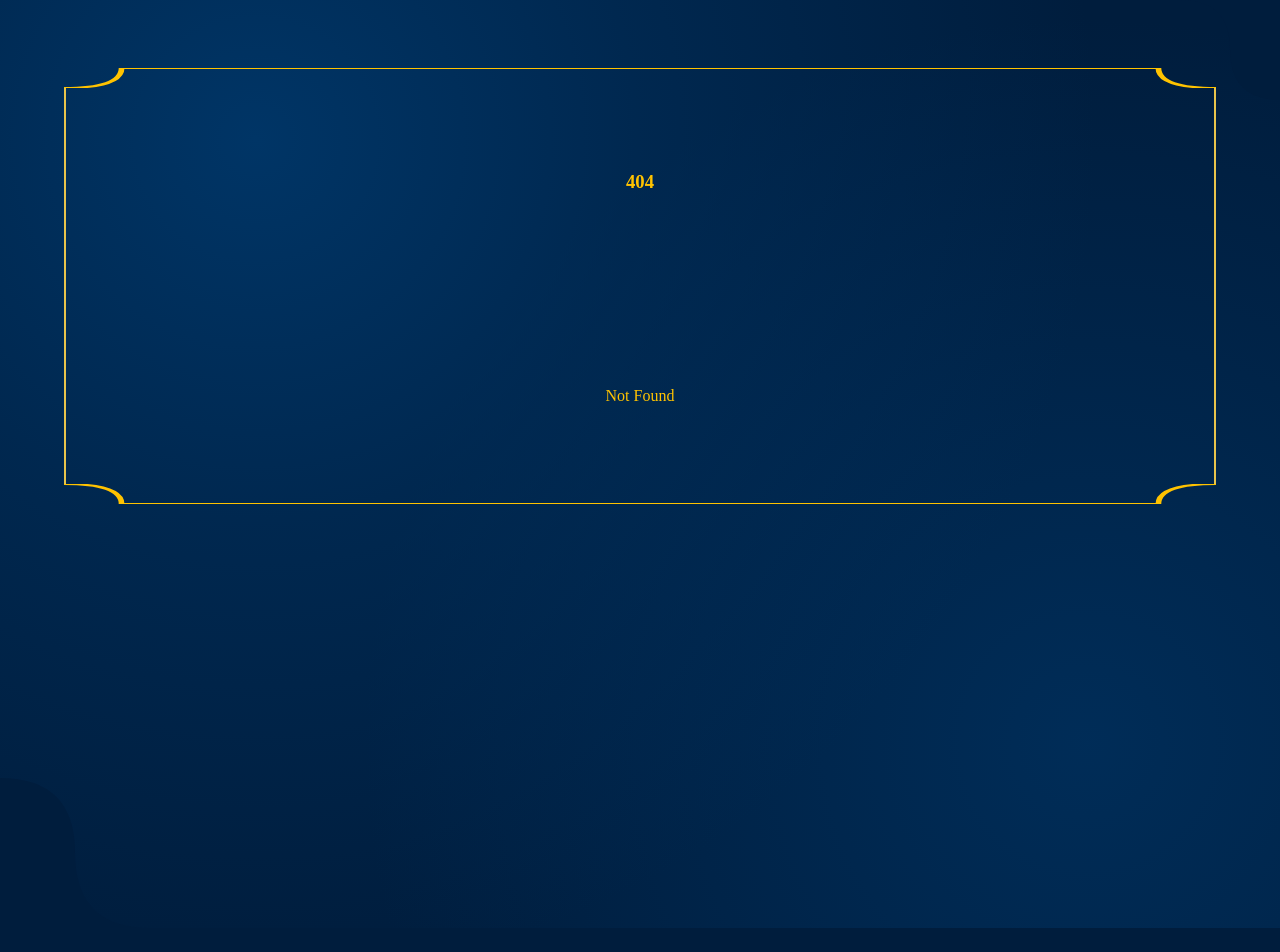
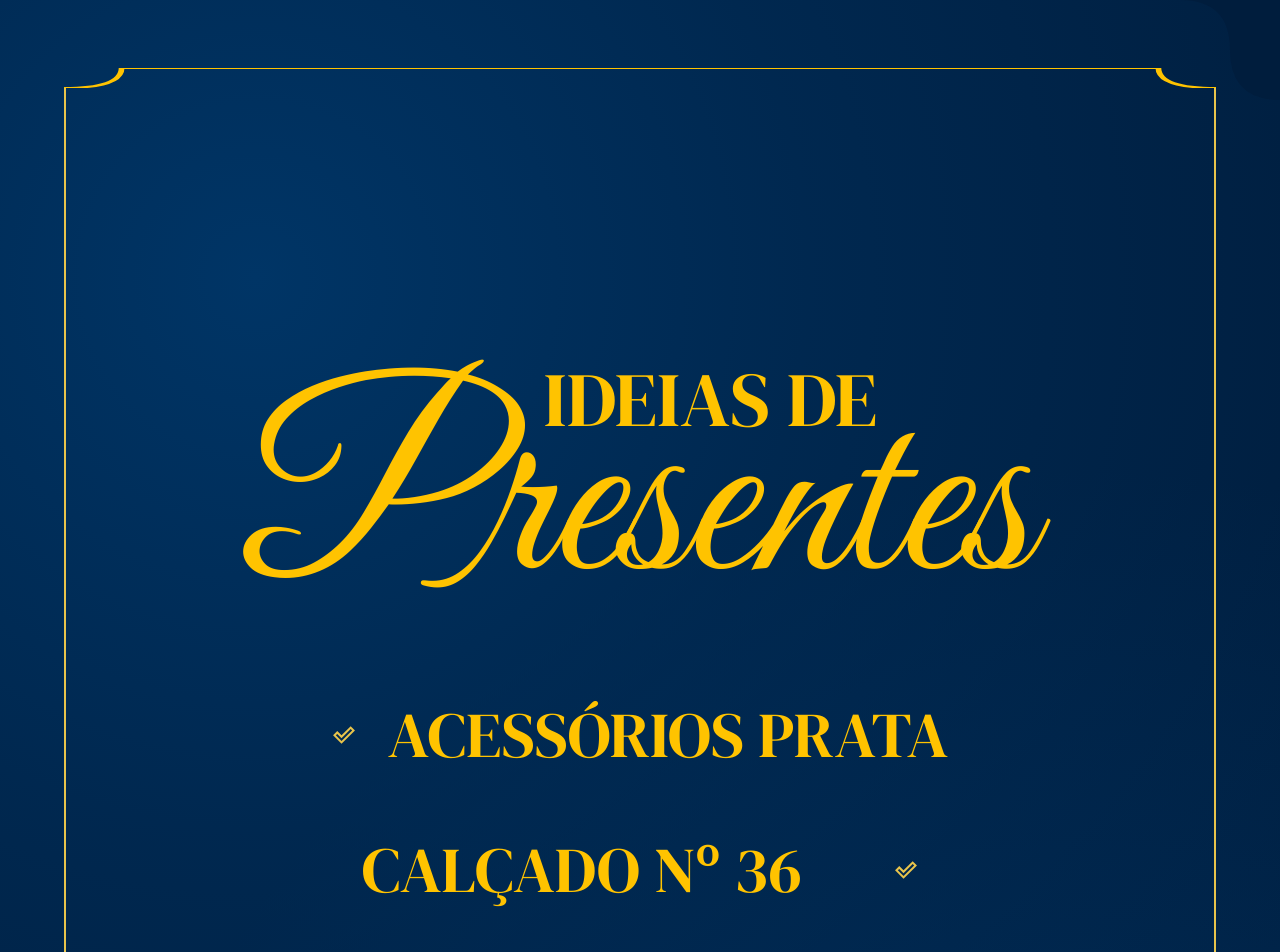
Before and after one commit to meocosta/conviteOficial, a SvelteKit app: page /presente in a window 1280 px wide. Before the commit this address had no page. Shown: the top 952 px of the page. Before the commit the page ends 928 px from the top, so only its background shows below. Built offline with nearby package versions, Linux system fonts and the light colour scheme.

Commit message:
presentes

```diff
--- a/src/routes/+layout.svelte
+++ b/src/routes/+layout.svelte
@@ -79,6 +79,7 @@
     width: 100vw;
     height: 100%;
     overflow: hidden;
+    pointer-events: none;
   }
 
   /* =========================================================
--- /dev/null
+++ b/src/routes/presente/+page.svelte
@@ -0,0 +1,138 @@
+<script lang="ts">
+  import Correct from "$lib/correct.svg";
+</script>
+
+<section id="gifts">
+  <div style="top: 28px; position: relative;">
+    <h2
+      class="display m"
+      style="bottom: -8vw; position: relative; left: 5.5vw;"
+    >
+      IDEIAS DE
+    </h2>
+    <h2 class="great">Presentes</h2>
+  </div>
+
+  <div id="presentes">
+    <div class="left">
+      <img src={Correct} alt="Correct" />
+      <p class="display p">ACESSÓRIOS PRATA</p>
+    </div>
+    <div class="right">
+      <img src={Correct} alt="Correct" />
+      <p class="display p">CALÇADO Nº 36</p>
+    </div>
+    <div class="left">
+      <img src={Correct} alt="Correct" />
+      <p class="display p">ROUPAS PP/P</p>
+    </div>
+    <div class="right">
+      <img src={Correct} alt="Correct" />
+      <p class="display p">PERFUME</p>
+    </div>
+    <div class="left">
+      <img src={Correct} alt="Correct" />
+      <p class="display p">ITENS CATÓLICOS</p>
+    </div>
+    <div class="right">
+      <img src={Correct} alt="Correct" />
+      <p class="display p">BODY SPLASH</p>
+    </div>
+  </div>
+
+  <a href="./"><button class="display m">voltar</button></a>
+</section>
+
+<style lang="css">
+  @import url("https://fonts.googleapis.com/css2?family=DM+Serif+Display:ital@0;1&family=Great+Vibes&display=swap");
+
+  a button{
+    background-color: #e8c44b;
+    color: #001d3d;
+    border: none;
+    padding: 1vw 2vw;
+    border-radius: 5px;
+    cursor: pointer;
+
+    transition: all 0.3s ease-in-out;
+  }
+
+  #gifts {
+    display: flex;
+    flex-direction: column;
+    align-items: center;
+    justify-content: center;
+    gap: 48px;
+
+    padding: 5vw;
+  }
+
+  .left {
+    display: flex;
+    flex-direction: row;
+    align-items: center;
+    justify-content: space-around;
+  }
+
+  .right {
+    display: flex;
+    flex-direction: row-reverse;
+    align-items: center;
+    justify-content: space-around;
+  }
+
+  /*TAMANHOS DE FONTES*/
+  .pp {
+    font-size: 3vw;
+  }
+
+  .p {
+    font-size: 5vw;
+  }
+
+  .m {
+    font-size: 6vw;
+  }
+
+  .g {
+    font-size: 9vw;
+  }
+
+  .gg {
+    font-size: 12vw;
+  }
+
+  h2 {
+    font-size: 20vw;
+    margin: 0;
+  }
+
+  /*ESTILOS*/
+
+  #presentes {
+    display: flex;
+    flex-direction: column;
+    gap: 48px;
+
+    div {
+      display: flex;
+      align-items: center;
+      justify-content: space-around;
+      gap: 32px;
+    }
+  }
+
+  .display {
+    font-family: "DM Serif Display", serif;
+    font-weight: 400;
+    font-style: normal;
+    margin: 0;
+  }
+
+  .great {
+    font-family: "Great Vibes", cursive;
+    font-weight: 400;
+    font-style: normal;
+    margin: 0;
+  }
+</style>
```
Also changed, not shown: src/lib/correct.svg (added).
